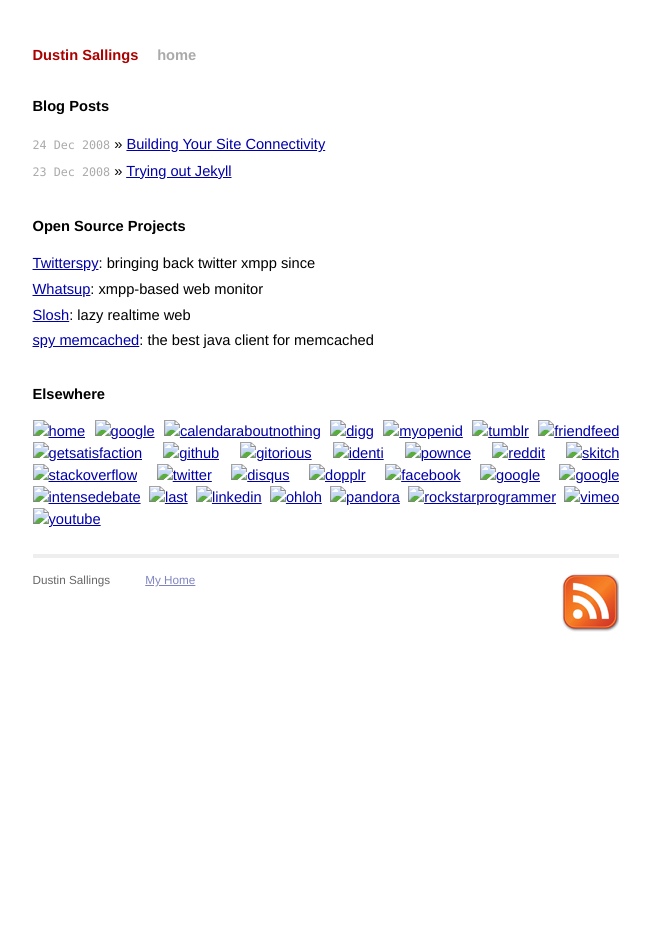
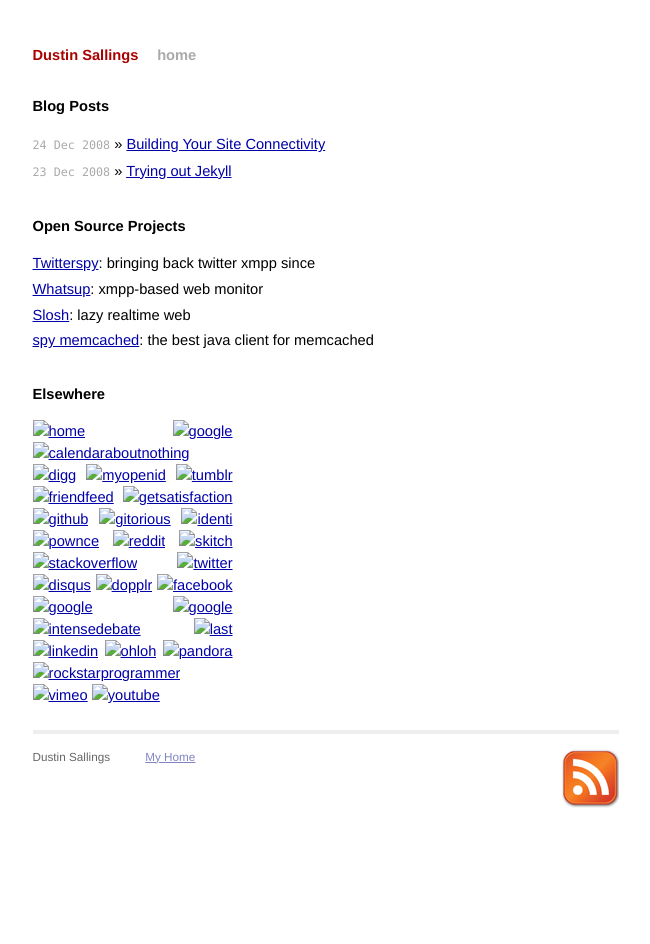
Before and after one commit to dustin/dustin.sallings.org, a Jekyll site: the page built from index.html, in a window 1280 px wide. Shown: the whole page, without its empty margins (314-964 px from the left). Built offline with Jekyll 4.4.1, drawn with Linux system fonts in a browser that asks for light colours.

Commit message:
Put a width on the elsewhere image list.

```diff
--- a/css/screen.css
+++ b/css/screen.css
@@ -195,6 +195,10 @@ ul.posts {
     margin-bottom: 1em;
   }
 
+#elsewhere {
+	width: 200px;
+}
+
 #github-badge {
 	width: 200px;
 	float: right;
--- a/index.html
+++ b/index.html
@@ -24,7 +24,7 @@ title: Dustin Sallings
   </ul>
 
 	<h1>Elsewhere</h1>
-	<div>
+	<div id="elsewhere">
 <!-- This was somewhat autogenerated -->
 <a rel="me" href="http://bleu.west.spy.net/~dustin/"><img alt="home" src="http://www.google.com/s2/favicons?domain=bleu.west.spy.net"/></a>
 <a rel="me" href="http://books.google.com/books?uid=5229686595945792364"><img alt="google" src="http://www.google.com/s2/favicons?domain=books.google.com"/></a>
```
